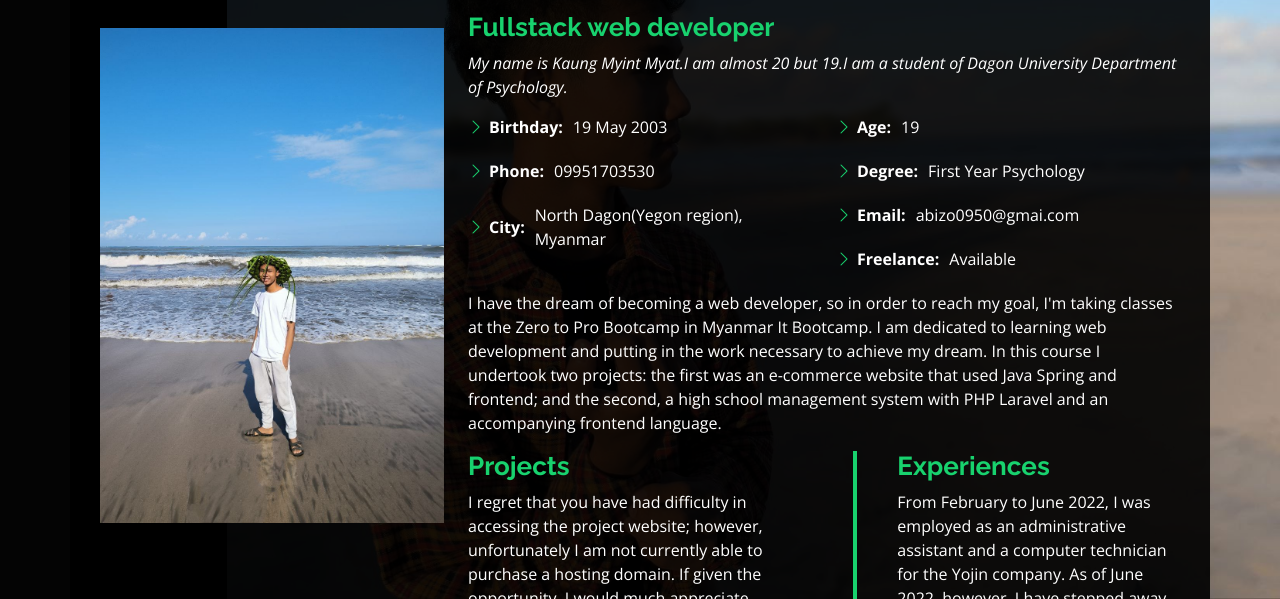
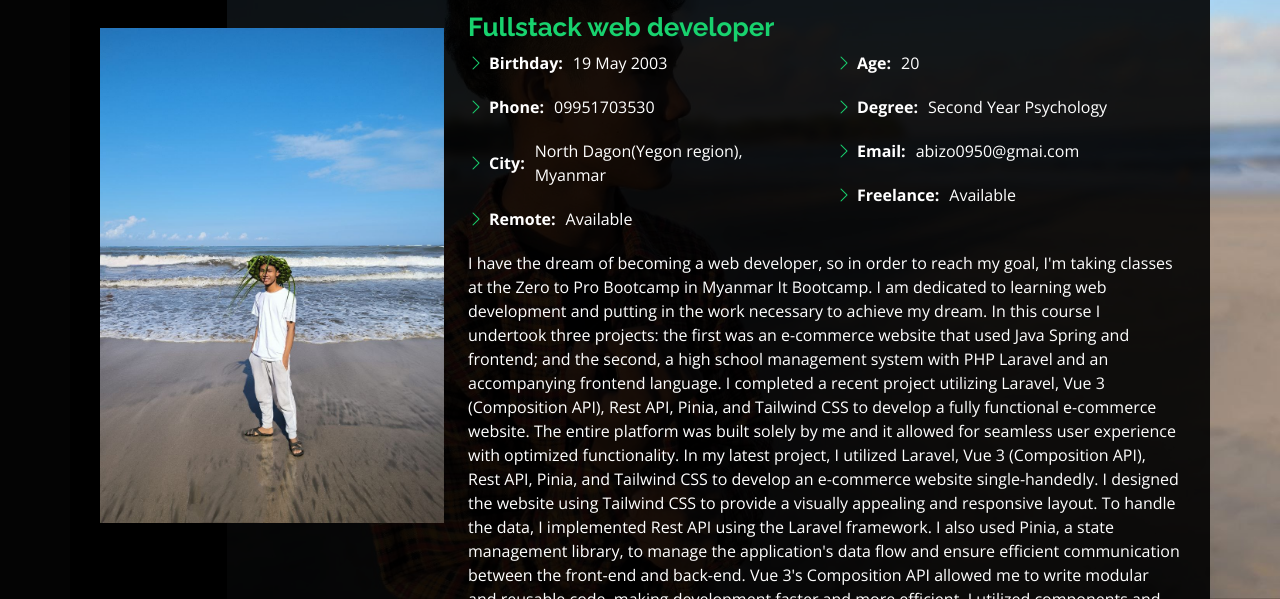
Before and after one commit to AZ2411/kaung-myint-myat, a plain HTML site: page index.html in a window 1280 px wide. Both pictures are taken after a click on the link "About". Shown: the part 201-800 px from the top of the page. Drawn offline with nearby package versions, Linux system fonts and the light colour scheme.

Commit message:
age changed

```diff
--- a/index.html
+++ b/index.html
@@ -95,10 +95,6 @@
 
 
           <h3>Fullstack web developer</h3>
-          <p class="fst-italic">
-            My name is Kaung Myint Myat.I am almost 20 but 19.I am a student of Dagon University Department of
-            Psychology.
-          </p>
           <div class="row">
             <div class="col-lg-6">
               <ul>
@@ -107,12 +103,13 @@
                 <li><i class="bi bi-chevron-right"></i> <strong>Phone:</strong> <span>09951703530</span></li>
                 <li><i class="bi bi-chevron-right"></i> <strong>City:</strong> <span>North Dagon(Yegon region),
                     Myanmar</span></li>
+                    <li><i class="bi bi-chevron-right"></i> <strong>Remote:</strong> <span>Available</span></li>
               </ul>
             </div>
             <div class="col-lg-6">
               <ul>
-                <li><i class="bi bi-chevron-right"></i> <strong>Age:</strong> <span>19</span></li>
-                <li><i class="bi bi-chevron-right"></i> <strong>Degree:</strong> <span>First Year Psychology</span></li>
+                <li><i class="bi bi-chevron-right"></i> <strong>Age:</strong> <span>20</span></li>
+                <li><i class="bi bi-chevron-right"></i> <strong>Degree:</strong> <span>Second Year Psychology</span></li>
                 <li><i class="bi bi-chevron-right"></i> <strong>Email:</strong> <span>abizo0950@gmai.com</span>
                 </li>
                 <li><i class="bi bi-chevron-right"></i> <strong>Freelance:</strong> <span>Available</span></li>
@@ -123,9 +120,25 @@
             I have the dream of becoming a web developer,
             so in order to reach my goal, I'm taking classes at the Zero to Pro Bootcamp in Myanmar It Bootcamp.
             I am dedicated to learning web development and putting in the work necessary to achieve my dream.
-            In this course I undertook two projects: the first was an e-commerce website that used Java Spring and
+            In this course I undertook three projects: the first was an e-commerce website that used Java Spring and
             frontend;
             and the second, a high school management system with PHP Laravel and an accompanying frontend language.
+            I completed a recent project utilizing Laravel, Vue 3 (Composition API), Rest API, Pinia, and Tailwind
+            CSS to develop a fully functional e-commerce website. The entire platform was built solely by me and it
+            allowed for seamless user experience with optimized functionality.
+            In my latest project, I utilized Laravel, Vue 3 (Composition API), Rest API, Pinia, and Tailwind CSS to
+            develop an e-commerce website single-handedly.
+
+            I designed the website using Tailwind CSS to provide a visually appealing and responsive layout. To handle
+            the data, I implemented Rest API using the Laravel framework. I also used Pinia, a state management library,
+            to manage the application's data flow and ensure efficient communication between the front-end and back-end.
+
+            Vue 3's Composition API allowed me to write modular and reusable code, making development faster and more
+            efficient. I utilized components and directives to provide a smooth and interactive user experience,
+            enabling users to navigate, search, and order products with ease.
+
+            Overall, the project was a success, and the e-commerce website is now functional, reliable, and optimized
+            for performance.
           </p>
           <div class="row">
             <div class="col-lg-6">
@@ -233,15 +246,22 @@
               </div>
             </div>
           </div>
+          <div class="progress">
+            <span class="skill">Laravel<i class="val">90%</i></span>
+            <div class="progress-bar-wrap">
+              <div class="progress-bar" role="progressbar" aria-valuenow="90" aria-valuemin="0" aria-valuemax="100">
+              </div>
+            </div>
+          </div>
 
         </div>
 
         <div class="col-lg-6">
 
           <div class="progress">
-            <span class="skill">PHP <i class="val">60%</i></span>
+            <span class="skill">PHP <i class="val">80%</i></span>
             <div class="progress-bar-wrap">
-              <div class="progress-bar" role="progressbar" aria-valuenow="60" aria-valuemin="0" aria-valuemax="100">
+              <div class="progress-bar" role="progressbar" aria-valuenow="80" aria-valuemin="0" aria-valuemax="100">
               </div>
             </div>
           </div>
@@ -255,9 +275,18 @@
           </div>
 
           <div class="progress">
-            <span class="skill">Photoshop <i class="val">70%</i></span>
+            <span class="skill">A+ <i class="val">70%</i></span>
             <div class="progress-bar-wrap">
               <div class="progress-bar" role="progressbar" aria-valuenow="70" aria-valuemin="0" aria-valuemax="100">
+              </div>
+            </div>
+          </div>
+
+
+          <div class="progress">
+            <span class="skill">Vue js/vue 3<i class="val">85%</i></span>
+            <div class="progress-bar-wrap">
+              <div class="progress-bar" role="progressbar" aria-valuenow="85" aria-valuemin="0" aria-valuemax="100">
               </div>
             </div>
           </div>
```
